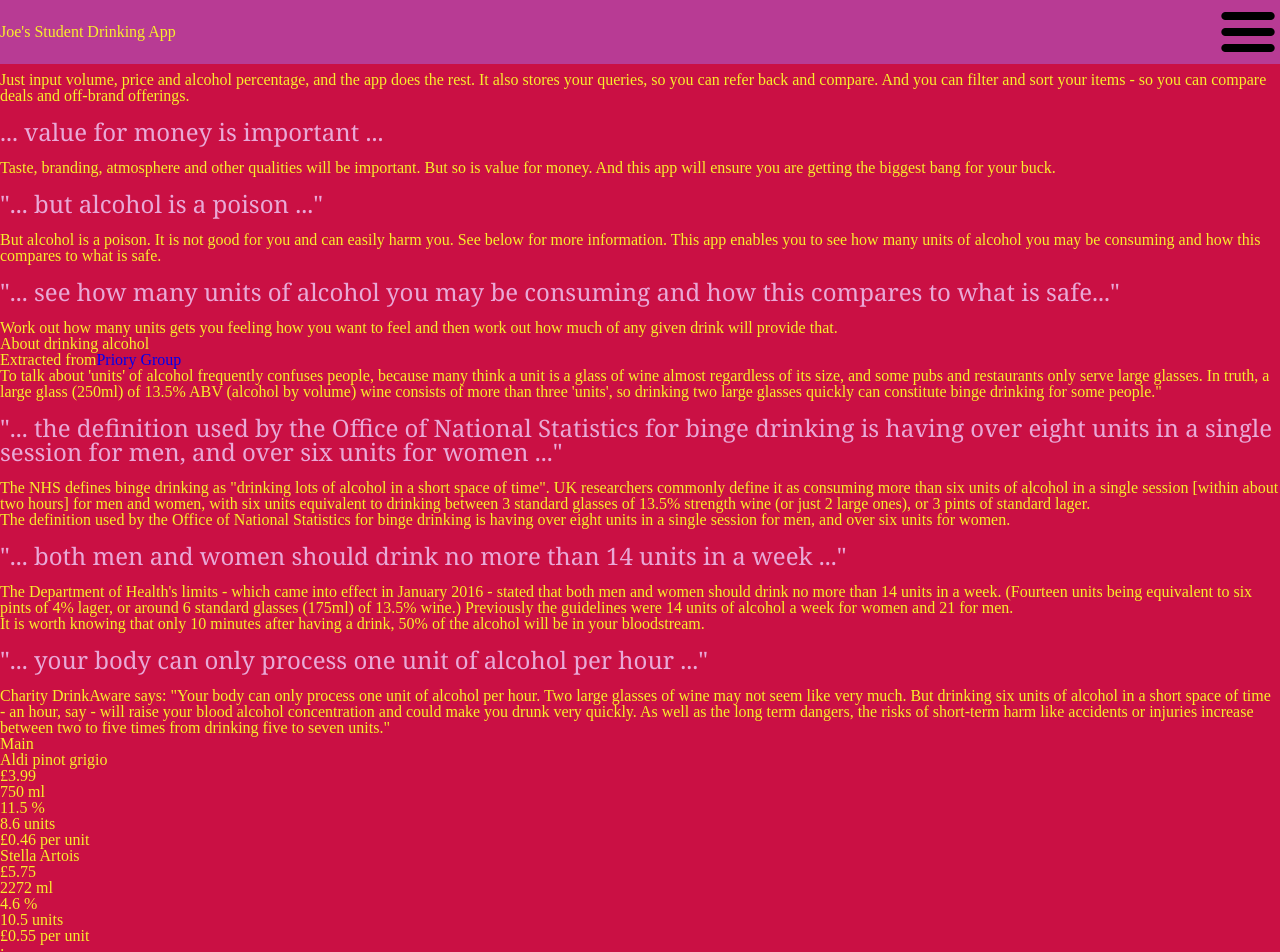
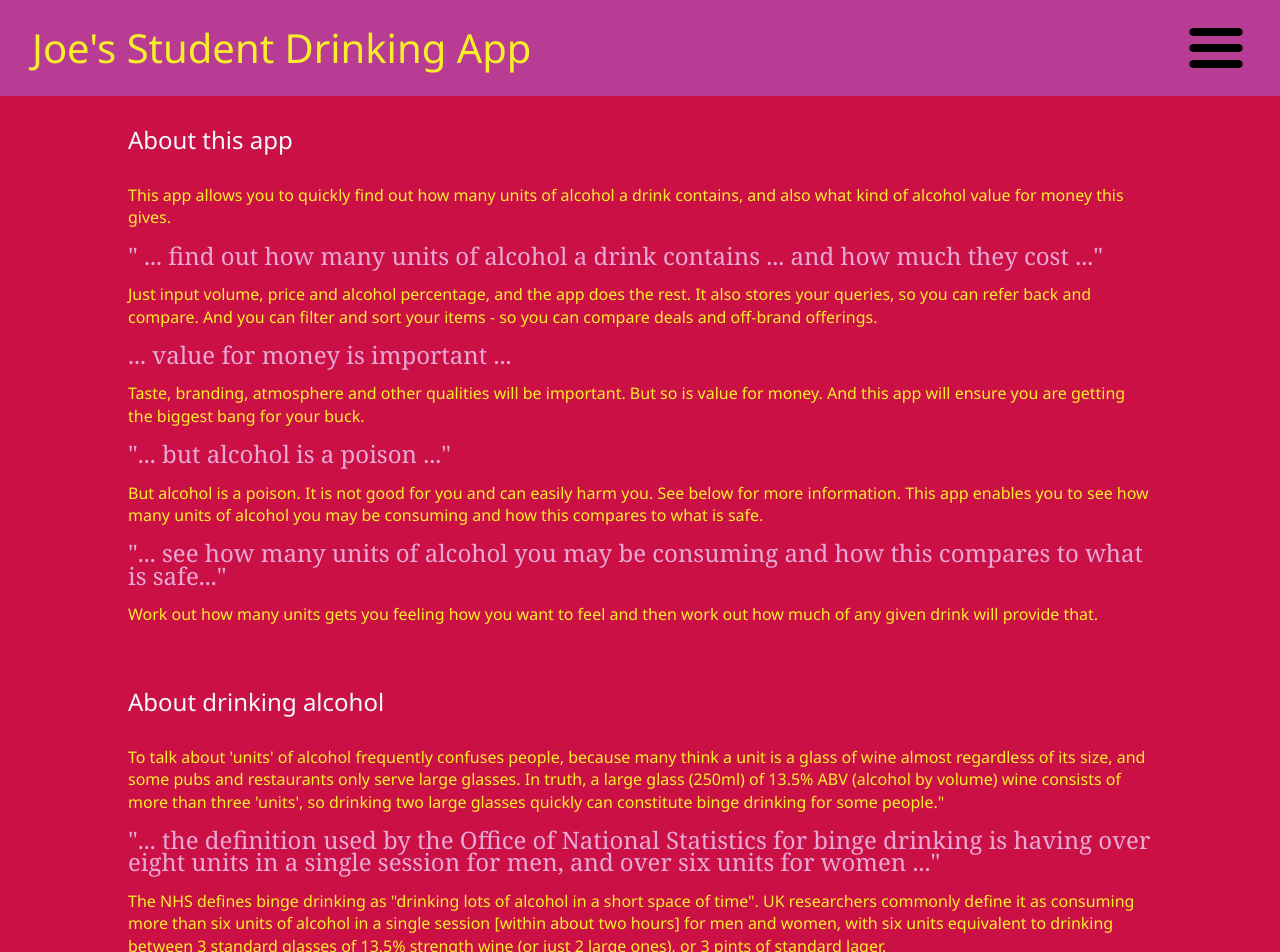
Before and after one commit to jezinho22/joes-drinks, a React (Create React App) app: page / in a window 1280 px wide. Shown: the top 952 px of the page. Built offline with nearby package versions, Linux system fonts and the light colour scheme.

Commit message:
close form button and css

```diff
--- a/src/App.css
+++ b/src/App.css
@@ -2,20 +2,19 @@
 
 body {
 	width: 100vw;
-	height: 100vw;
+	height: 100vh;
 	background-color: #ca1044;
 	color: #f8ee2c;
 	font-family: "Segoe UI", Tahoma, Geneva, Verdana, sans-serif;
-	margin: 0;
+	margin: auto;
 }
 /* header */
 header {
 	position: fixed;
+	width: 100%;
 	top: 0;
-	width: 100%;
 	background-color: #b83b94;
-	margin: 0;
-	padding: 0 2rem;
+	padding: 1rem 2rem;
 	display: flex;
 	flex-direction: column;
 	justify-items: space-between;
@@ -104,7 +103,7 @@ fieldset {
 	display: flex;
 	flex-direction: column;
 	max-width: 400px;
-	margin: 0 auto 1rem;
+	margin: 1rem auto;
 }
 fieldset input {
 	margin: 0.25rem 0.5rem 0.5rem;
@@ -129,6 +128,31 @@ fieldset button {
 }
 
 /* about */
+main {
+	width: 80%;
+	margin: auto;
+}
+h2#about-alcohol {
+	margin-top: -4rem;
+}
+/* h2#about-app {
+	padding-top: 20rem;
+	margin-top: -4rem;
+} */
+h2 {
+	font-size: 1.5rem;
+	margin-bottom: 2rem;
+	color:aliceblue;
+	padding-top: 8rem;
+
+}
+p {
+	font-size: 1rem;
+	line-height: 1.4rem;
+}
+#source {
+	margin-top: 1rem;
+}
 .quote {
 	font-family: Cambria, Cochin, Georgia, Times, "Times New Roman", serif;
 	font-size: 1.5rem;
@@ -136,6 +160,47 @@ fieldset button {
 	margin: 1rem 0;
 }
 
+/* cards */
+#drink-cards {
+	display: flex;
+	flex-wrap: wrap;
+	justify-content: center;
+
+}
+.card * {
+	border: 1px solid black;
+}
+.card {
+	border: 3px solid #e9a9d7;
+	border-radius: 10px;
+	width: 200px;
+	padding: 1rem 0.5rem;
+	margin: 1rem;
+}
+
+.card h2, .card h3, .card h4, .card p {
+	text-align: center;
+}
+.card h2{
+	margin-top: 0;
+	text-align: center;
+	padding: 0;
+}
+.card h3 {
+	font-size: 1.1rem;
+	color: #e9a9d7;
+	font-weight: 600;
+	margin-top: 1rem;
+}
+.card p {
+	color: #e9a9d7;
+	font-weight: 700;
+	margin-top: 0.5rem ;
+}
+.card h4{
+	margin: 0.2rem 0;
+
+}
 /* responsiveness */
 @media (max-width: 500px) {
 	h1 {
--- a/src/App.js
+++ b/src/App.js
@@ -1,5 +1,6 @@
+import "./reset.css"
 import "./App.css";
-import "./reset.css"
+
 // import drinkData from "./Components/data.js";
 import Header from "./Components/Header";
 import Main from "./Components/Main";
--- a/src/Components/Card.js
+++ b/src/Components/Card.js
@@ -1,19 +1,18 @@
 export default function Card({ cardData }) {
 	return (
-		<div>
-			<h2>{cardData.drinkItem}</h2>
+		<div className="card">
+			<h2 className="cardHead">{cardData.drinkItem}</h2>
 			<h3>£{cardData.price}</h3>
-			<p>{cardData.volume} ml</p>
-			<p>{cardData.alcohol} %</p>
+			<p>Volume: {cardData.volume} ml</p>
+			<p>Alcohol {cardData.alcohol} %</p>
 
-			<h4>{((cardData.volume * cardData.alcohol) / 1000).toFixed(1)} units</h4>
+			<h4>Units: {((cardData.volume * cardData.alcohol) / 1000).toFixed(1)} units</h4>
 			<h4>
-				£
+				Price per unit: £
 				{(
 					cardData.price /
 					((cardData.volume * cardData.alcohol) / 1000)
 				).toFixed(2)}{" "}
-				per unit
 			</h4>
 		</div>
 	);
--- a/src/Components/Form.js
+++ b/src/Components/Form.js
@@ -1,6 +1,6 @@
 import { useState, useEffect } from "react";
 
-export default function Form({ handleSubmit, handleChange, form }) {
+export default function Form({ handleSubmit, handleChange, form, handleShowForm }) {
 	const [multipack, setMultipack] = useState(false);
 	const [multipackVolume, setMultipackVolume] = useState(0);
 	// display additional form inputs
@@ -13,10 +13,11 @@ export default function Form({ handleSubmit, handleChange, form }) {
 		setMultipackVolume(parseInt(form.multiCount) * parseInt(form.multiVolume));
 	}, [form.multiVolume || form.multiCount]);
 
+
 	function getMultipackVolume() {}
 	return (
 		<form className="formShow">
-			<div className="closeForm">X</div>
+			<div className="closeForm" onClick={handleShowForm}>X</div>
 			<fieldset>
 				<legend>Input your item</legend>
 				<label htmlFor="drinkItem">Item name:</label>
--- a/src/Components/Header.js
+++ b/src/Components/Header.js
@@ -30,7 +30,8 @@ export default function Header({ handleSubmit, handleChange, form }) {
 				<Form
 					handleSubmit={handleSubmit}
 					handleChange={handleChange}
-					form={form}></Form>
+					form={form}
+					handleShowForm={handleShowForm}></Form>
 			)}
 		</header>
 	);
--- a/src/Components/Main.js
+++ b/src/Components/Main.js
@@ -1,9 +1,10 @@
 import Card from "./Card";
 
-export default function Main({ cards, form }) {
+export default function Main({cards}) {
 	console.log("Main called");
 	return (
-		<main>
+		<main id="about-app">
+			<h2>About this app</h2>
 			<p>
 				This app allows you to quickly find out how many units of alcohol a
 				drink contains, and also what kind of alcohol value for money this
@@ -40,13 +41,8 @@ export default function Main({ cards, form }) {
 				Work out how many units gets you feeling how you want to feel and then
 				work out how much of any given drink will provide that.
 			</p>
-			<h2>About drinking alcohol</h2>
-			<p>
-				Extracted from
-				<a href="https://www.priorygroup.com/blog/nearly-half-of-us-dont-know-what-constitutes-binge-drinking">
-					Priory Group
-				</a>
-			</p>
+			<h2 id="about-alcohol">About drinking alcohol</h2>
+
 			<p>
 				To talk about 'units' of alcohol frequently confuses people, because
 				many think a unit is a glass of wine almost regardless of its size, and
@@ -101,11 +97,17 @@ export default function Main({ cards, form }) {
 				harm like accidents or injuries increase between two to five times from
 				drinking five to seven units."
 			</p>
-			Main
+			<p id="source">
+				{`Extracted from: `}
+				<a href="https://www.priorygroup.com/blog/nearly-half-of-us-dont-know-what-constitutes-binge-drinking">
+					priorygroup.com
+				</a>
+			</p>
+			<div id="drink-cards">
 			{cards.map((card) => (
 				<Card cardData={card} />
 			))}
-			;
+			</div>
 		</main>
 	);
 }
--- a/src/Components/Menu.js
+++ b/src/Components/Menu.js
@@ -3,9 +3,9 @@ export default function Menu({showMenu,handleShowMenu, handleShowForm}) {
   return (
     <div className={`menu ${showMenu}`} onClick={()=>handleShowMenu("menu-close")}>
         <ul>
-            <a href="#" ><li>About alcohol</li></a>
-            <a href="#" ><li>About this app</li></a>
-            <a href="#" ><li>View drinks</li></a>
+            <a href="#about-app" ><li>About this app</li></a>
+            <a href="#about-alcohol" ><li>About alcohol</li></a>
+            <a href="#drink-cards" ><li>View drinks</li></a>
             <a href="#" onClick={handleShowForm}><li>Add drinks</li></a>
         </ul>
     </div>
```
